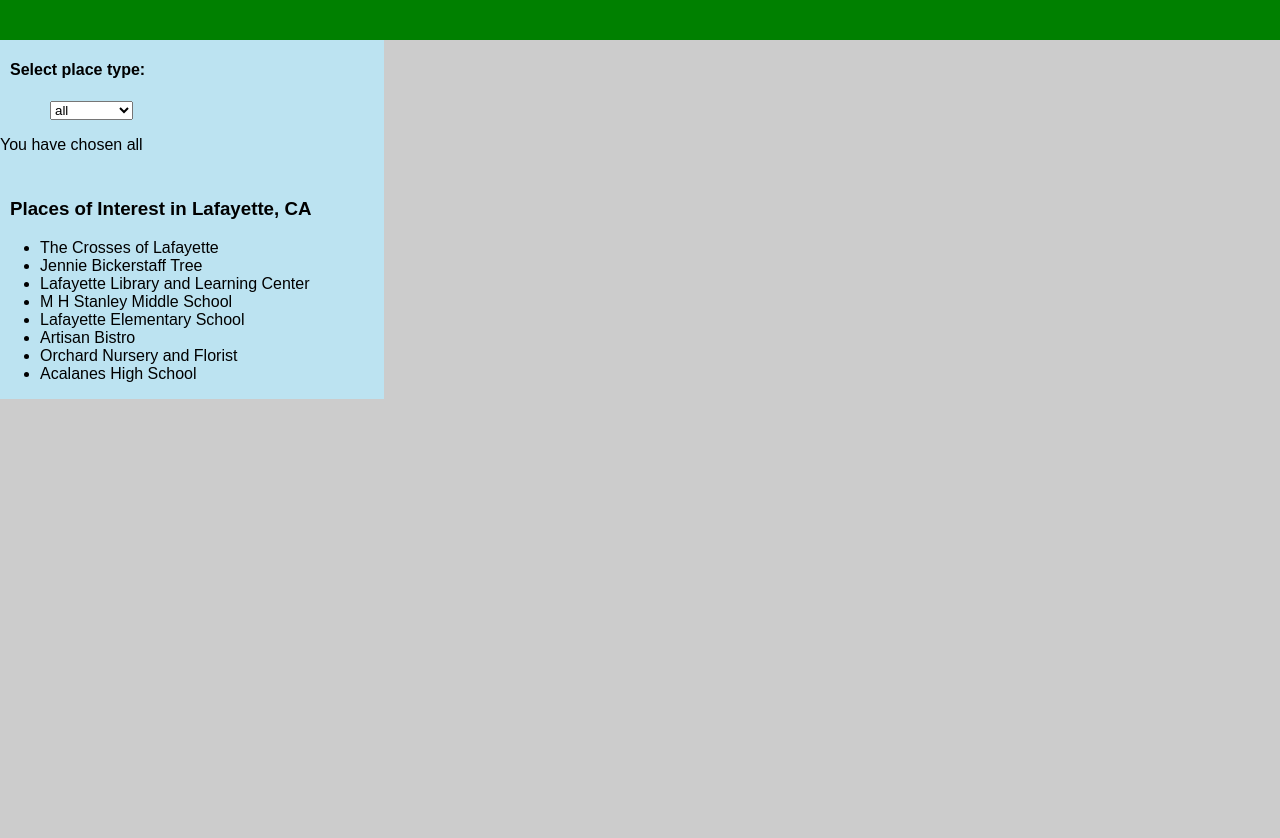
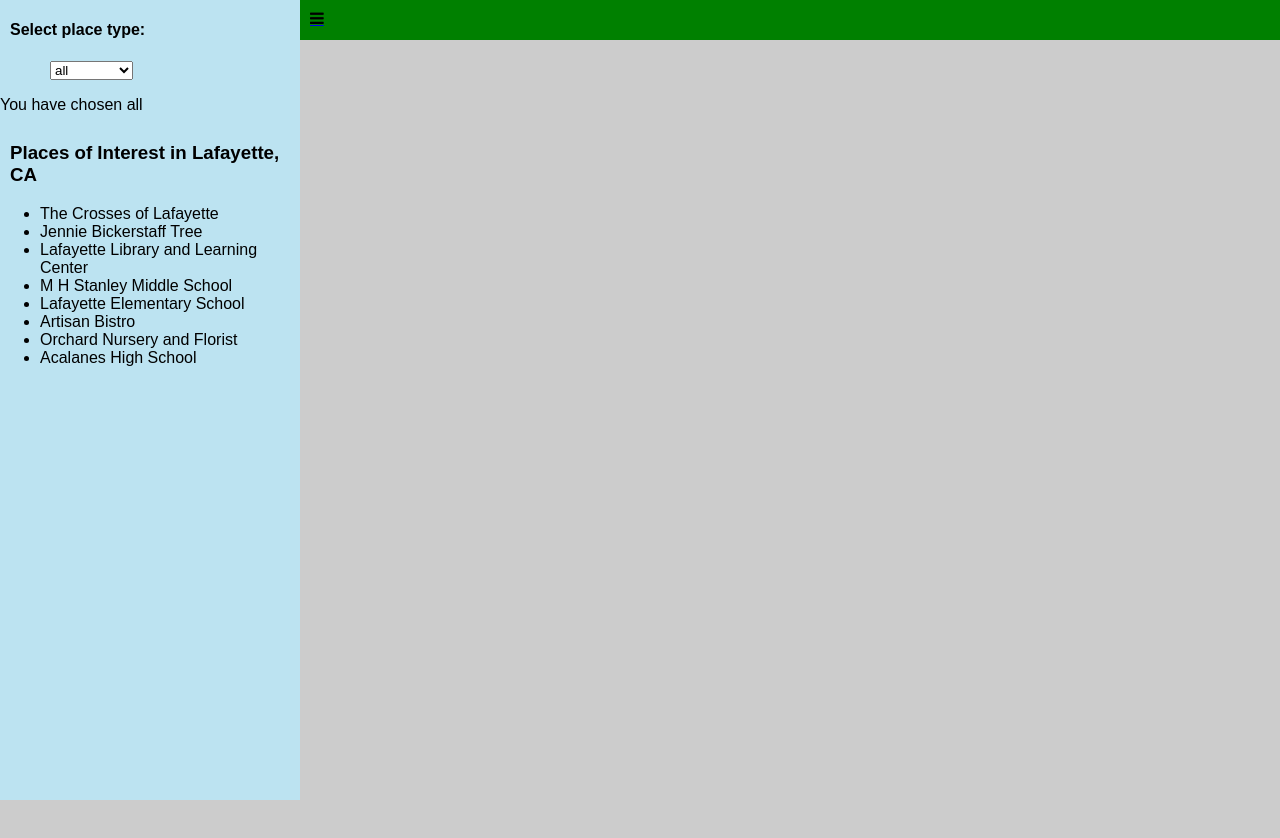
Before and after one commit to chspanos/neighborhood-map, a plain HTML site: page src/index.html in a window 1280 px wide. Drawn offline with Linux system fonts and the light colour scheme; some packages are replaced by stand-ins of ours.

Commit message:
feat: Add functionality to push menu off canvas for smaller screens
Use media queries to change layout for smaller screens. On
device screens < 600px, the places menu is stored off canvas.
When the hamburger menu on the navbar is pressed, the menu will slide
on screen. A close button on the menu will move it back off screen again.

On wider screens, the places menu is permanently displayed alongside
the map.

```diff
--- a/src/css/style.css
+++ b/src/css/style.css
@@ -1,5 +1,6 @@
 html, body {
   font-family: Arial, sans-serif;
+  width: 100%;
   height: 100%;
   margin: 0;
   padding: 0;
@@ -12,16 +13,51 @@
 .container {
   width: 100%;
   height: 100%;
-  position: relative;
 }
 
 .places-container {
-  width: 30%;
   background-color: rgb(188, 227, 241);
-  display: flex;
-  flex-wrap: wrap;
-  will-change: transform;
-  transform: translateZ(0);
+  width: 300px;
+  height: 100%;
+  z-index: 2;
+  position: absolute;
+  -webkit-transform: translate(-300px, 0);
+  transform: translate(-300px, 0);
+  transition: transform 0.3s ease;
+}
+
+.places-container.open {
+  -webkit-transform: translate(0, 0);
+  transform: translate(0, 0);
+}
+
+.map-container {
+  width: 100%;
+  height: 100%;
+  z-index: 1;
+}
+
+@media screen and (min-width: 600px) {
+  .places-container {
+    position: relative;
+    transform: translate(0, 0);
+  }
+  .container {
+    display: flex;
+    flex-flow: row nowrap;
+  }
+  .map-container {
+    width: auto;
+    flex-grow: 1;
+  }
+  #close-btn {
+    display: none;
+  }
+}
+
+#close-btn {
+  float: right;
+  margin: 5px;
 }
 
 input {
@@ -41,21 +77,23 @@
   margin-left: 50px;
 }
 
-.map-container {
-  width: 100%;
-}
-
 #navbar {
-  width: 100%;
   height: 40px;
   background-color: green;
 }
 
+.menu-btn {
+  width: 20px;
+  margin: 0;
+  padding: 10px;
+}
+
+/* fontawesome */
+[class*="fa-"]:before {
+  font-family: "FontAwesome", sans-serif;
+  color: black;
+}
+
 #map {
-  top: 40px;
-  bottom: 0px;
-  left: 0px;
-  right: 0px;
-  position: absolute;
   height: 100%;
 }
--- a/src/index.html
+++ b/src/index.html
@@ -4,14 +4,12 @@
   <meta charset="UTF-8">
   <title>Neighborhood Map</title>
   <link rel="stylesheet" href="css/style.css">
+  <link href="https://maxcdn.bootstrapcdn.com/font-awesome/4.6.3/css/font-awesome.min.css" rel="stylesheet" integrity="sha384-T8Gy5hrqNKT+hzMclPo118YTQO6cYprQmhrYwIiQ/3axmI1hQomh7Ud2hPOy8SP1" crossorigin="anonymous">
 </head>
 <body>
   <div class="container">
-    <div class="map-container">
-      <div id="navbar"></div>
-      <div id="map"></div>
-    </div>
-    <div class="places-container">
+    <div class="places-container" data-bind="css: { open: menuVisible }">
+      <input id="close-btn" type="button" value="X" data-bind="click: toggleMenu">
       <div class="filter-option">
         <h4>Select place type:</h4>
         <select data-bind="options: availableFilters, value: selectedFilter">
@@ -25,6 +23,12 @@
         </ul>
       </div>
     </div>
+    <div class="map-container">
+      <nav id="navbar">
+        <p class="menu-btn"><a class="fa-bars" href="#menu" alt="menu button" data-bind="click: toggleMenu"></a></p>
+      </nav>
+      <div id="map"></div>
+    </div>
   </div>
   <script src="js/lib/knockout.js"></script>
   <script src="js/model.js"></script>
--- a/src/js/viewmodel.js
+++ b/src/js/viewmodel.js
@@ -4,6 +4,14 @@
 // Implemented in Knockout
 var ViewModel = function() {
   var self = this;
+
+  // initialize hamburger menu
+  this.menuVisible = ko.observable(false);
+
+  // event handler for the hamburger menu
+  this.toggleMenu = function() {
+    this.menuVisible( !this.menuVisible() );
+  };
 
   // create a list of filter options
   this.availableFilters = ko.observableArray([]);
```
